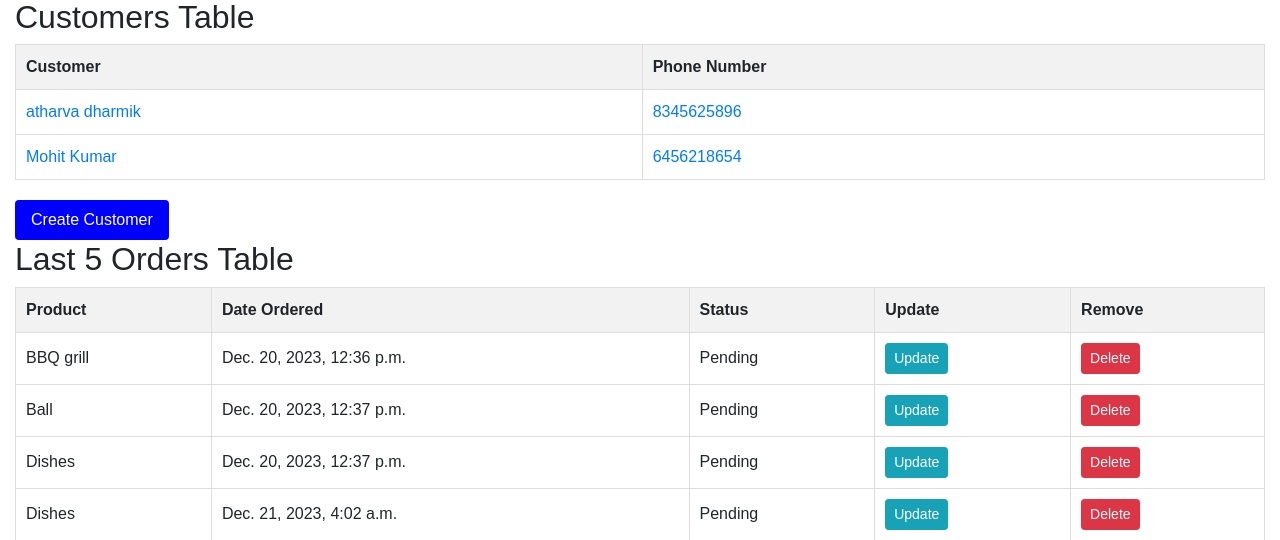
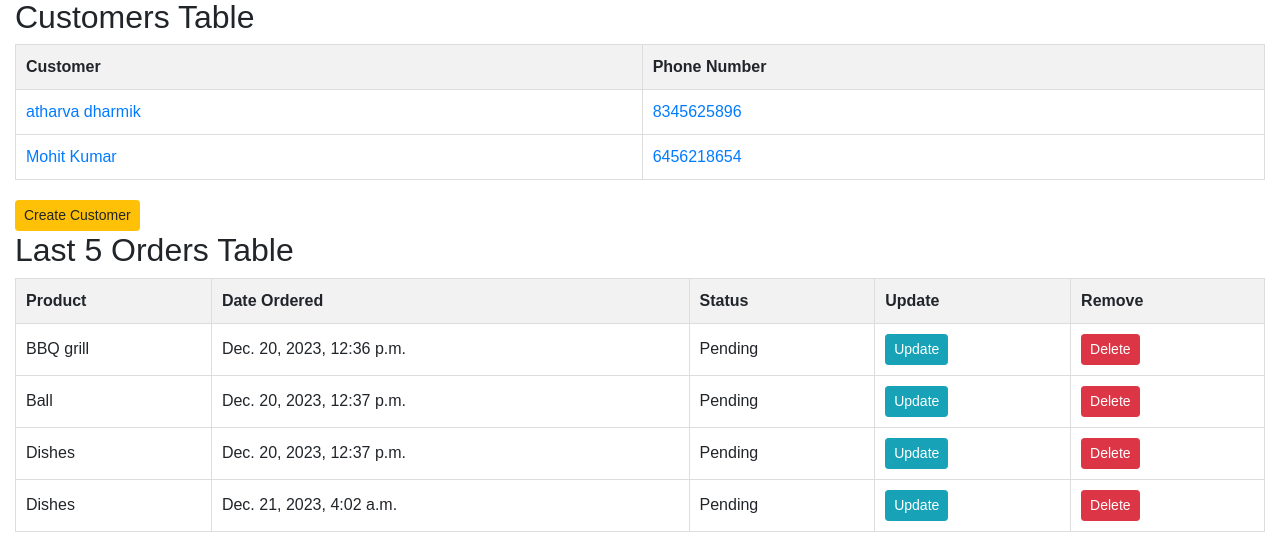
Before and after one commit to prathamesh-k-01/Customer-Management, a Django app: page / in a window 1280 px wide. Shown: the part 299-839 px from the top of the page. Run offline with Django 4.2, Linux system fonts and the light colour scheme; data comes from the database, SQL or seed files in the repository; both versions use the stored data as it was after the commit; some libraries are stand-ins or nearby versions.

Commit message:
db change button change

```diff
--- a/accounts/templates/accounts/dashboard.html
+++ b/accounts/templates/accounts/dashboard.html
@@ -49,7 +49,7 @@
       {% endfor %}
      </tbody>
   </table>
-  <button class="create-button">Create Customer</button>
+  <button class="btn btn-sm btn-warning">Create Customer</button>
 
   <h2>Last 5 Orders Table</h2>
   <table>
```
Also changed, not shown: db.sqlite3.
